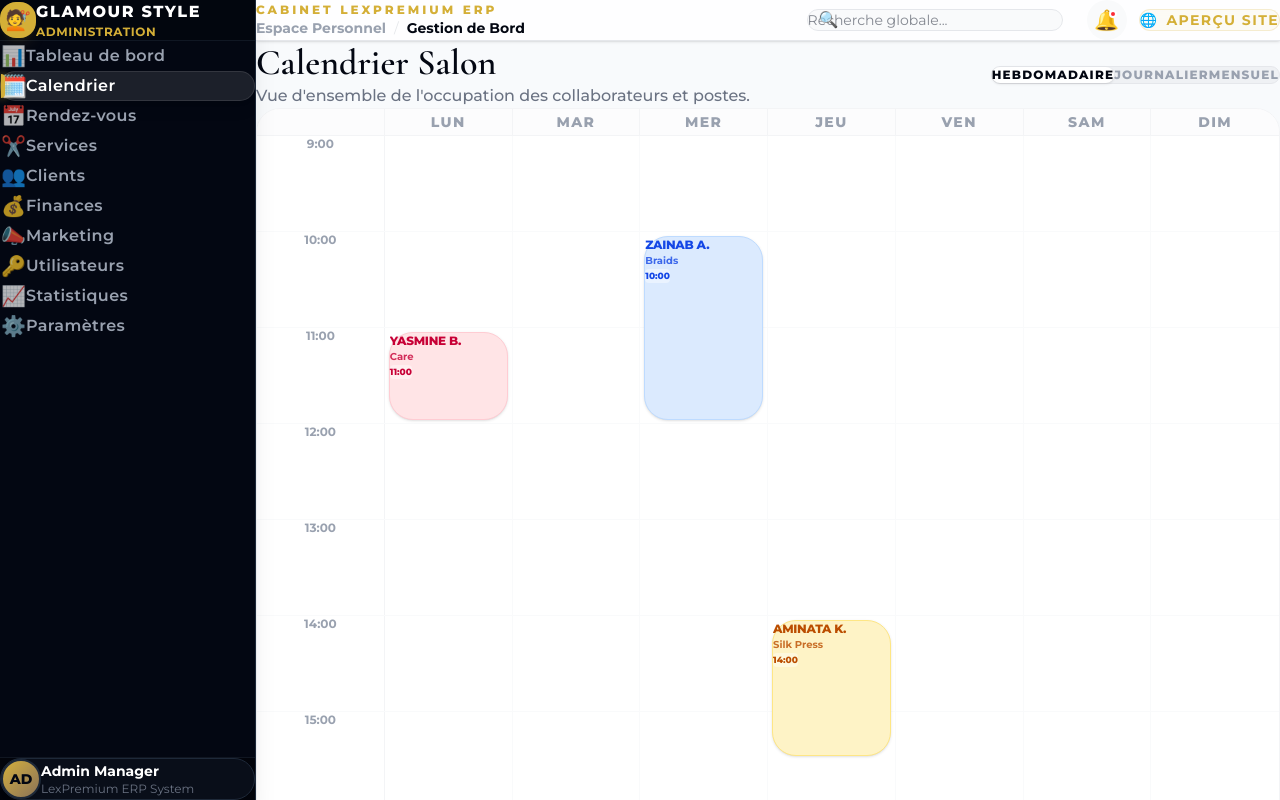
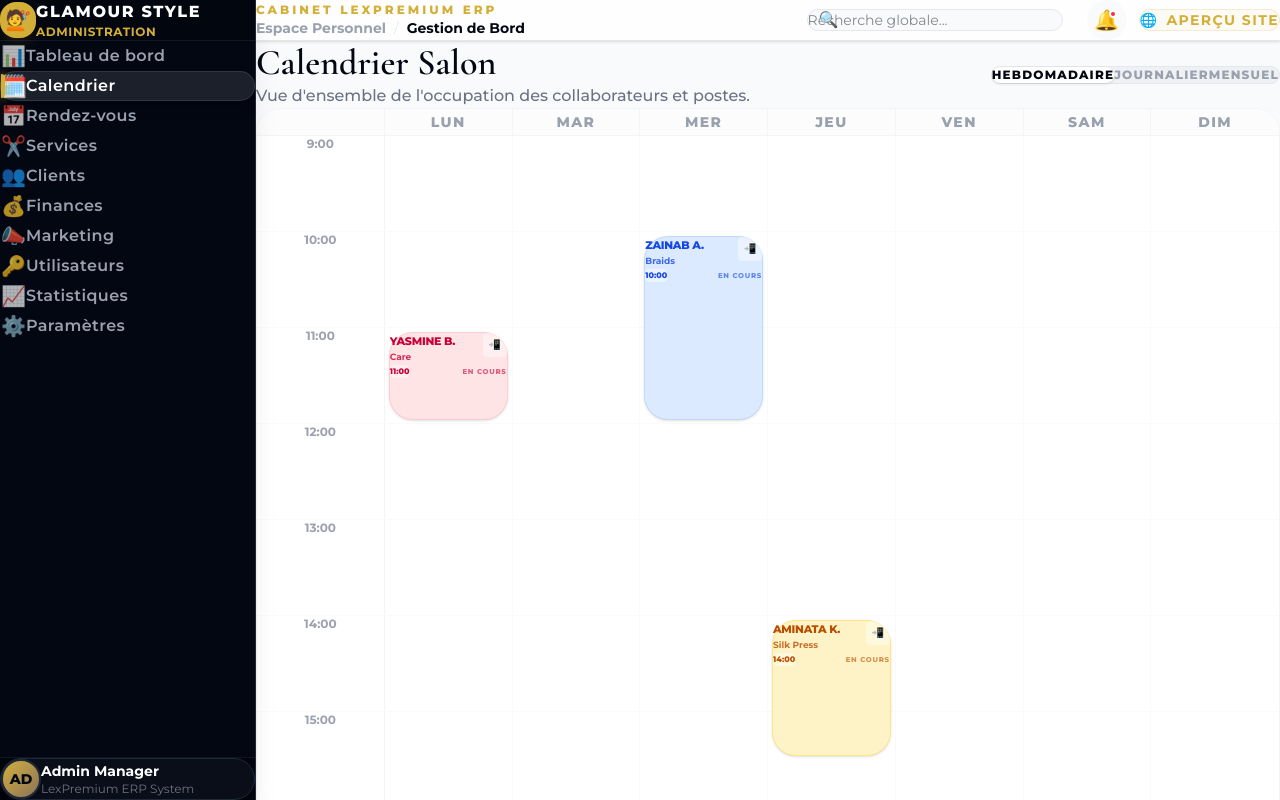
Before and after one commit to mamadouelimanewane/glamourstyle, a Next.js app: page /admin/calendar in a window 1280 px wide. Built offline with nearby package versions, Linux system fonts and the light colour scheme.

Commit message:
Add WhatsApp emergency button to calendar appointments

```diff
--- a/src/app/admin/calendar/page.tsx
+++ b/src/app/admin/calendar/page.tsx
@@ -55,9 +55,23 @@ const CalendarPage = () => {
                                                 className={`absolute inset-x-1 top-1 rounded-xl p-3 border shadow-sm z-10 ${appointment.color}`}
                                                 style={{ height: `${appointment.duration * 96 - 8}px` }}
                                             >
-                                                <p className="text-xs font-black uppercase tracking-tight truncate">{appointment.client}</p>
-                                                <p className="text-[10px] font-bold opacity-80 truncate">{appointment.service}</p>
-                                                <p className="text-[9px] font-black mt-2 bg-white/40 w-fit px-1.5 py-0.5 rounded uppercase">{appointment.time}</p>
+                                                <div className="flex justify-between items-start">
+                                                    <div>
+                                                        <p className="text-[11px] font-black uppercase tracking-tight truncate">{appointment.client}</p>
+                                                        <p className="text-[9px] font-bold opacity-80 truncate">{appointment.service}</p>
+                                                    </div>
+                                                    <button
+                                                        className="w-6 h-6 bg-white/40 hover:bg-white/60 rounded flex items-center justify-center text-[10px] transition-all"
+                                                        title="Prévenir en cas de retard (WhatsApp)"
+                                                        onClick={() => alert(`Envoi d'un message SMS/WhatsApp d'urgence à ${appointment.client} pour le prévenir d'un retard.`)}
+                                                    >
+                                                        📲
+                                                    </button>
+                                                </div>
+                                                <div className="mt-2 flex items-center justify-between">
+                                                    <p className="text-[8px] font-black bg-white/40 px-1.5 py-0.5 rounded uppercase">{appointment.time}</p>
+                                                    <span className="text-[7px] font-black uppercase tracking-widest opacity-60">En cours</span>
+                                                </div>
                                             </div>
                                         )}
                                     </div>
```
